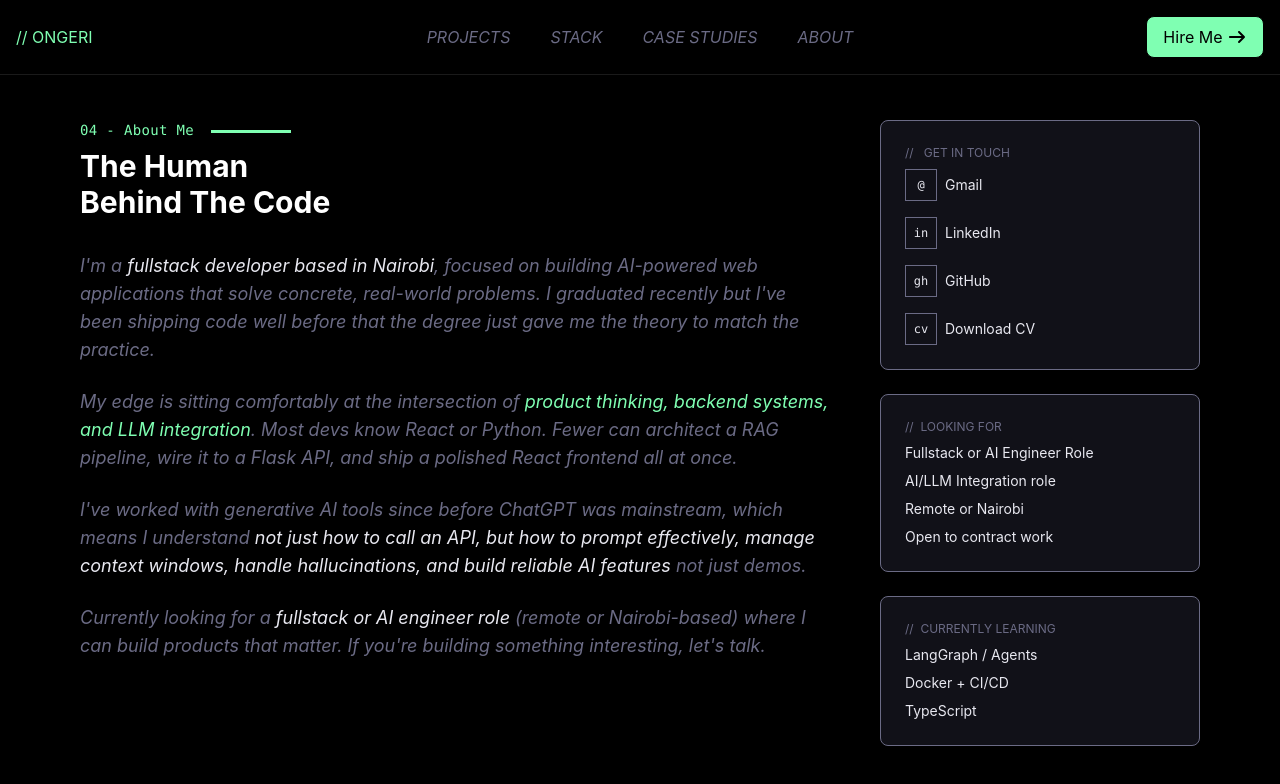
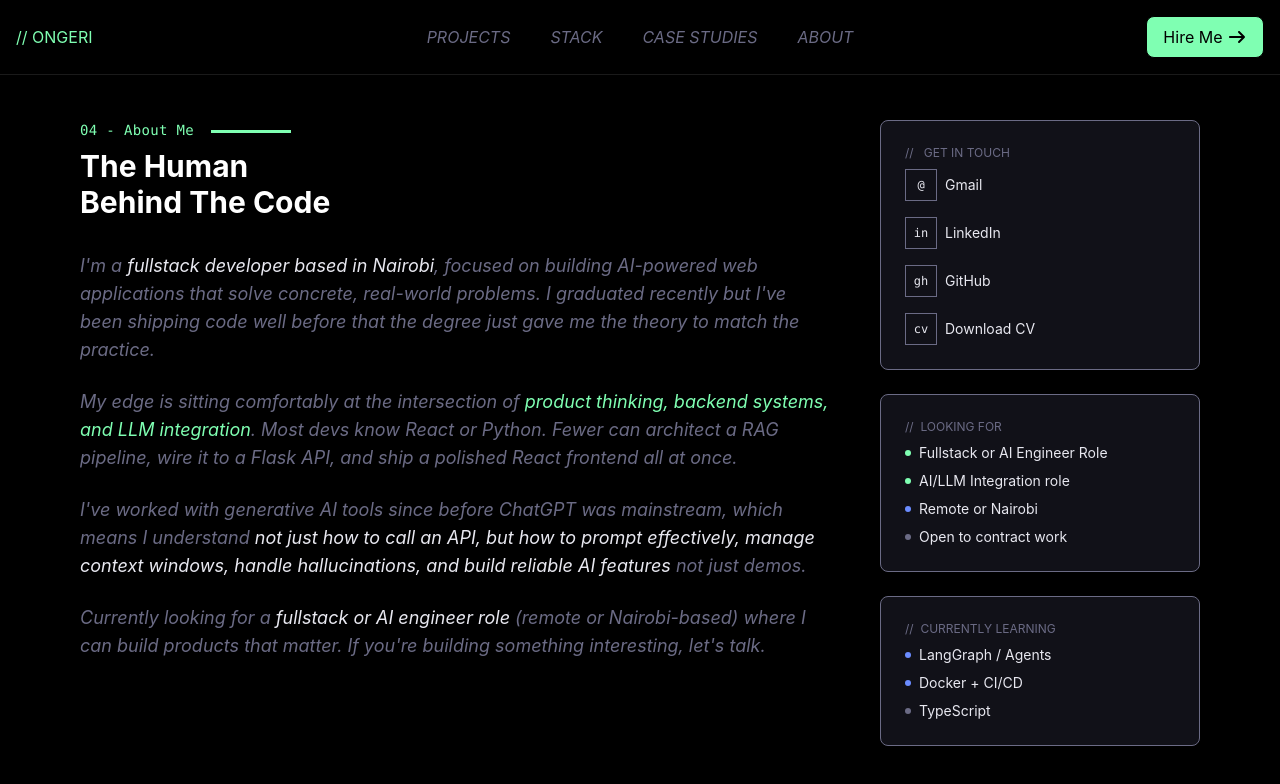
Before and after one commit to Ongeri123/Ongeri, a React (Vite) app: page /about in a window 1280 px wide. Shown: the top 784 px of the page. Built offline with nearby package versions, Linux system fonts and the light colour scheme; a web font is replaced by a local one.

Commit message:
add color dots for the lists

```diff
--- a/src/components/About.jsx
+++ b/src/components/About.jsx
@@ -72,18 +72,18 @@ const About = () => {
             <div className="bg-surface border border-muted rounded-lg p-6 w-80">
                 <h2 className="text-muted text-xs pb-2">// &nbsp;LOOKING FOR</h2>
                 <ul className="text-text-main text-sm flex flex-col gap-2">
-                   <li>Fullstack or AI Engineer Role</li>
-                   <li>AI/LLM Integration role</li>
-                    <li>Remote or Nairobi</li>
-                    <li>Open to contract work</li>
+                   <li className="flex items-center gap-2"><span className="w-1.5 h-1.5 rounded-full bg-accent"></span>{" "}Fullstack or AI Engineer Role</li>
+                   <li className="flex items-center gap-2"><span className="w-1.5 h-1.5 rounded-full bg-accent"></span>{" "}AI/LLM Integration role</li>
+                   <li className="flex items-center gap-2"><span className="w-1.5 h-1.5 rounded-full bg-periwinkle"></span>{" "}Remote or Nairobi</li>
+                   <li className="flex items-center gap-2"><span className="w-1.5 h-1.5 rounded-full bg-muted"></span>{" "}Open to contract work</li>
                 </ul>
             </div>
             <div className="bg-surface border border-muted rounded-lg p-6 w-80">
                 <h2 className="text-muted text-xs pb-2">// &nbsp;CURRENTLY LEARNING</h2>
                 <ul className="text-text-main text-sm flex flex-col gap-2">
-                   <li>LangGraph / Agents</li>
-                   <li>Docker + CI/CD</li>
-                   <li>TypeScript</li>
+                   <li className="flex items-center gap-2"><span className="w-1.5 h-1.5 rounded-full bg-periwinkle"></span>{" "}LangGraph / Agents</li>
+                   <li className="flex items-center gap-2"><span className="w-1.5 h-1.5 rounded-full bg-periwinkle"></span>{" "}Docker + CI/CD</li>
+                   <li className="flex items-center gap-2"><span className="w-1.5 h-1.5 rounded-full bg-muted"></span>{" "}TypeScript</li>
                 </ul>
             </div>
         </div>
```
